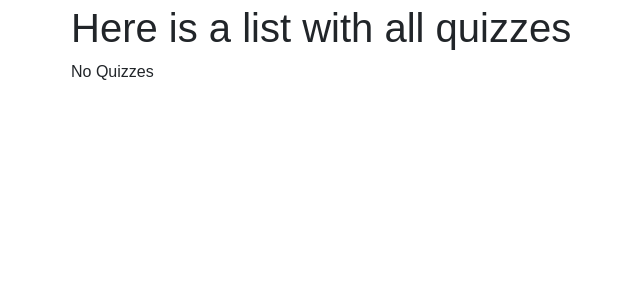
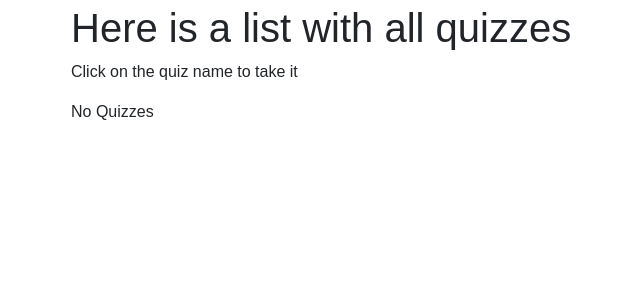
Before and after one commit to AdelinCraciunesc/django_quiz_app, a Django app: page / in a window 1280 px wide. Shown: the part 56-356 px from the top of the page, without its empty margins (14-654 px from the left). Run offline with Django 5.2, Linux system fonts and the light colour scheme; the visitor is signed in with stand-in values (Sample User, id 1); data that the repository does not hold is empty; some libraries are stand-ins or nearby versions.

Commit message:
home page margin bottom and quiz description

```diff
--- a/templates/home.html
+++ b/templates/home.html
@@ -7,10 +7,11 @@
         <p> Hello, {{ user.email }} </p>
     {% endif %} -->
     <h1>Here is a list with all quizzes</h1>
+    <p>Click on the quiz name to take it</p>
     {% if quizzes %}
     <div>
         {% for quiz in quizzes %}
-        <div class="quiz-container card">
+        <div class="quiz-container card mb-3">
             <div class="card-body">
                 <a href="{% url 'take_quiz' quiz.id %}">{{ quiz.name }}</a>
                 <p class="card-text"> Quiz description: {{ quiz.description }}</p>
```
